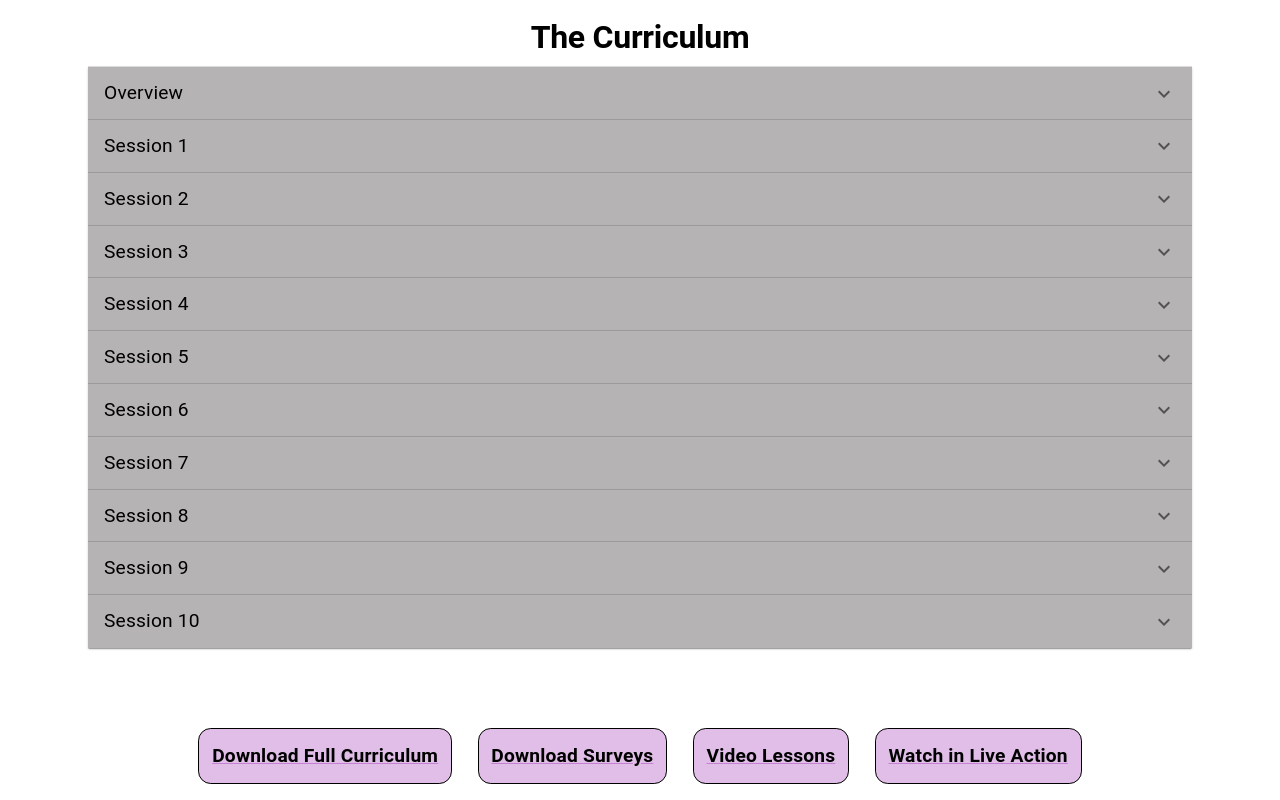
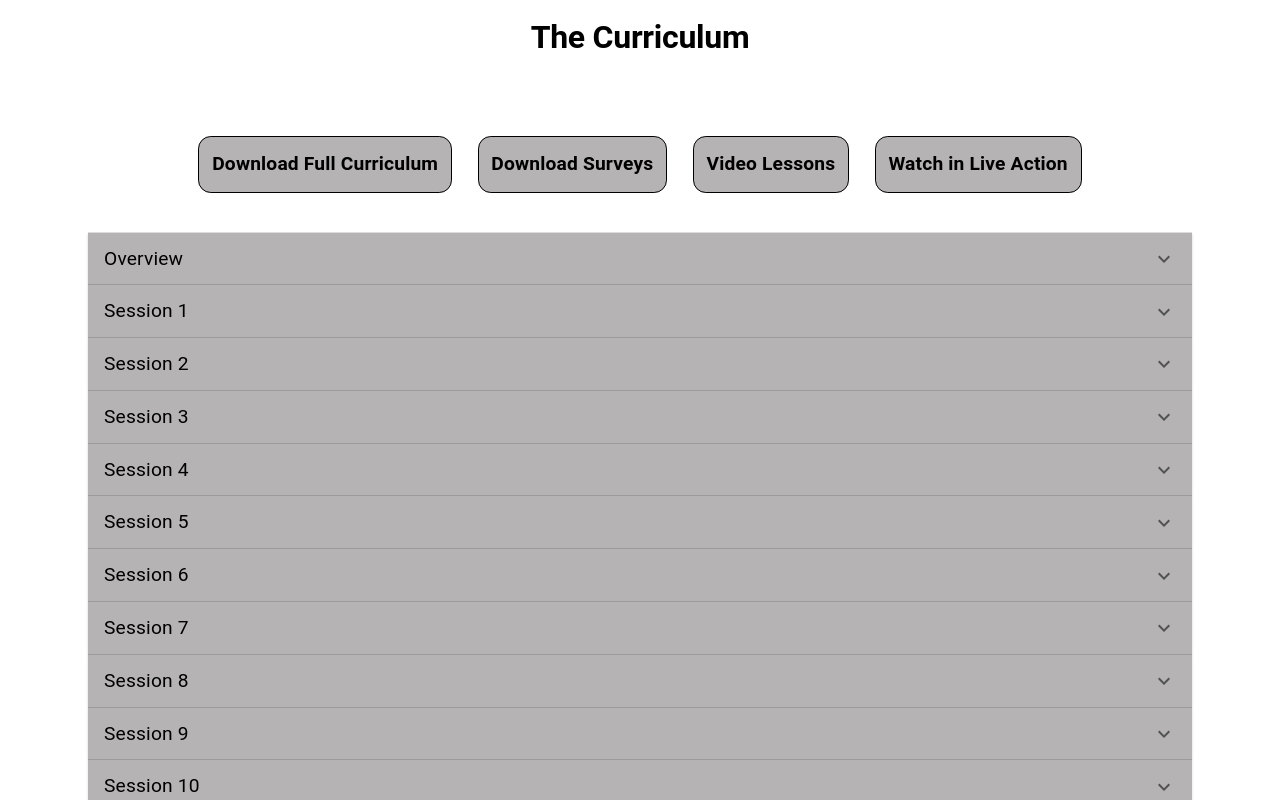
Before and after one commit to Bravo-Luis/teach4speech, a React (Vite) app: page / in a window 1280 px wide. Shown: the part 2020-2820 px from the top of the page. Built offline with nearby package versions, Linux system fonts and the light colour scheme; no server answers.

Commit message:
moved curriculum download buttons and changed color

```diff
--- a/src/About.tsx
+++ b/src/About.tsx
@@ -137,6 +137,92 @@ function About() {
             <Typography variant="h2" fontWeight={'bold'} gutterBottom marginTop={"5vh"}>
                 The Curriculum
             </Typography>
+
+
+            <Container sx={{
+                display:'flex',
+                flexDirection:'row',
+                flexWrap:'wrap',
+                gap:'2vw',
+                justifyContent:'center',
+                marginTop:"10vh",
+                marginBottom:"5vh"
+            }}>
+
+
+
+            <Link href='src/assets/curriculum_images/full_curriculum.pdf' target="_blank" rel="noopener noreferrer" underline='none'>
+                <Box sx={{
+                    border: '1px solid black',
+                    borderRadius: '1vw',
+                    padding: '1vw',
+                    backgroundColor: '#b5b3b3',
+                    '&:hover': {
+                        textDecoration: 'underline',
+                    }
+                }}>
+                    <Typography variant='body1' fontWeight={'bold'} >
+                        Download Full Curriculum
+                    </Typography>
+                </Box>
+            </Link>
+
+
+
+            <Link href='src/assets/curriculum_images/student_surveys.pdf' target="_blank" rel="noopener noreferrer" underline='none'>
+                <Box sx={{
+                    border: '1px solid black',
+                    borderRadius: '1vw',
+                    padding: '1vw',
+                    backgroundColor: '#b5b3b3',
+                    '&:hover': {
+                        textDecoration: 'underline',
+                    }
+                }}>
+                    <Typography variant='body1' fontWeight={'bold'} >
+                        Download Surveys
+                    </Typography>
+                </Box>
+            </Link>
+
+
+
+            <Link href='https://www.youtube.com/playlist?list=PLt-uUZKJjdAGp47zfxyhhhXyMfio-fIPV' target="_blank" rel="noopener noreferrer" underline='none'>
+                <Box sx={{
+                    border: '1px solid black',
+                    borderRadius: '1vw',
+                    padding: '1vw',
+                    backgroundColor: '#b5b3b3',
+                    '&:hover': {
+                        textDecoration: 'underline',
+                    }
+                }}>
+                    <Typography variant='body1' fontWeight={'bold'} >
+                        Video Lessons
+                    </Typography>
+                </Box>
+            </Link>
+
+
+
+            <Link href='https://www.youtube.com/playlist?list=PLt-uUZKJjdAFdH0uffJRDnTIlIzDDzhZx' target="_blank" rel="noopener noreferrer" underline='none'>
+                <Box sx={{
+                    border: '1px solid black',
+                    borderRadius: '1vw',
+                    padding: '1vw',
+                    backgroundColor: '#b5b3b3',
+                    '&:hover': {
+                        textDecoration: 'underline',
+                    }
+                }}>
+                    <Typography variant='body1' fontWeight={'bold'} >
+                        Watch in Live Action
+                    </Typography>
+                </Box>
+            </Link>
+            </Container>
+
+
             {
                 sessions.map((session) => (
 
@@ -154,75 +240,7 @@ function About() {
                           ))
             }
 
-            <Container sx={{
-                display:'flex',
-                flexDirection:'row',
-                flexWrap:'wrap',
-                gap:'2vw',
-                justifyContent:'center',
-                marginTop:"10vh"
-            }}>
 
-
-
-            <Link href='src/assets/curriculum_images/full_curriculum.pdf' target="_blank" rel="noopener noreferrer">
-                <Box sx={{
-                    border: '1px solid black',
-                    borderRadius: '1vw',
-                    padding: '1vw',
-                    background: (theme) => theme.palette.primary.light,
-                }}>
-                    <Typography variant='body1' fontWeight={'bold'} >
-                        Download Full Curriculum
-                    </Typography>
-                </Box>
-            </Link>
-
-
-
-            <Link href='src/assets/curriculum_images/student_surveys.pdf' target="_blank" rel="noopener noreferrer">
-                <Box sx={{
-                    border: '1px solid black',
-                    borderRadius: '1vw',
-                    padding: '1vw',
-                    background: (theme) => theme.palette.primary.light,
-                }}>
-                    <Typography variant='body1' fontWeight={'bold'} >
-                        Download Surveys
-                    </Typography>
-                </Box>
-            </Link>
-
-
-
-            <Link href='https://www.youtube.com/playlist?list=PLt-uUZKJjdAGp47zfxyhhhXyMfio-fIPV' target="_blank" rel="noopener noreferrer">
-                <Box sx={{
-                    border: '1px solid black',
-                    borderRadius: '1vw',
-                    padding: '1vw',
-                    background: (theme) => theme.palette.primary.light,
-                }}>
-                    <Typography variant='body1' fontWeight={'bold'} >
-                        Video Lessons
-                    </Typography>
-                </Box>
-            </Link>
-
-
-
-            <Link href='https://www.youtube.com/playlist?list=PLt-uUZKJjdAFdH0uffJRDnTIlIzDDzhZx' target="_blank" rel="noopener noreferrer">
-                <Box sx={{
-                    border: '1px solid black',
-                    borderRadius: '1vw',
-                    padding: '1vw',
-                    background: (theme) => theme.palette.primary.light,
-                }}>
-                    <Typography variant='body1' fontWeight={'bold'} >
-                        Watch in Live Action
-                    </Typography>
-                </Box>
-            </Link>
-            </Container>
 
             <br />
 
```
